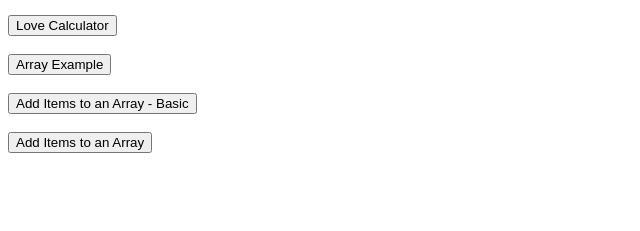
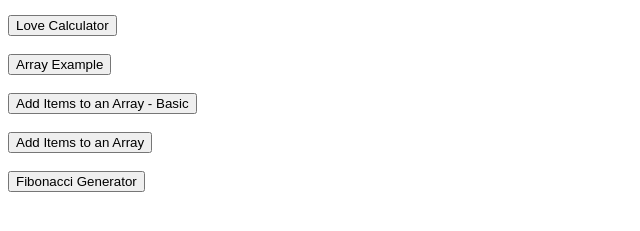
Before and after one commit to estebanvcastro/Intermediate-JavaScript, a plain HTML site: page index.html in a window 1280 px wide. Shown: the part 83-314 px from the top of the page, without its empty margins (0-640 px from the left). Drawn offline with Linux system fonts and the light colour scheme.

Commit message:
Fibonacci solution, last lesson Intermediate JS

```diff
--- a/index.html
+++ b/index.html
@@ -27,6 +27,10 @@
     <br>
     <button onclick="fizzBuzz()">Add Items to an Array</button>
 
+    <br>
+    <br>
+    <button onclick="fibonacciGenerator(5)">Fibonacci Generator</button>
+
 
 
 </body>
--- a/js/indexJS.js
+++ b/js/indexJS.js
@@ -97,3 +97,65 @@ function fizzBuzz(){
     count++;
     alert (out);
 }
+
+/*Who's buying lunch? Code Challenge: 133*/
+
+/*function whosPaying (names){
+
+    var randomIndex = Math.floor(Math.random() * names.length);
+
+    var randomName = names [randomIndex];
+
+    return randomName + " is going to buy lunch today!";
+
+}*/
+
+/*While Loop: Solution to the 99 bottles Challenge, 135
+
+function beer(){
+    var numberOfBottles = 99;
+
+    while(numberOfBottles >= 0 ){
+
+        var bottleWord = "bottles";
+
+        if (numberOfBottles === 1){
+            bottleWord = "bottle";
+        }
+
+        prompt (numberOfBottles + " " + bottleWord + " of beer on the wall");
+        prompt (numberOfBottles + " " + bottleWord + " of beer,");
+        prompt ("Take one down, pass it around,");
+        numberOfBottles--
+        prompt (numberOfBottles + " " + bottleWord + " of beer on the wall");
+
+    }
+
+}*/
+
+/*Fibonacci Code Challenge*/
+function fibonacciGenerator (n) {
+    //Do NOT change any of the code above 👆
+
+        //Write your code here:
+        var fibonacci = [];
+        if (n == 1 ){
+            fibonacci = [0];
+        }else if (n === 2){
+
+            fibonacci = [0,1];
+
+        }else{
+            fibonacci = [0,1];
+
+           for (var i = 2; i < n; i++){
+               fibonacci.push (fibonacci[fibonacci.length-2] + fibonacci[fibonacci.length-1]);
+           }
+        }
+
+        alert (fibonacci);
+
+        //Return an array of fibonacci numbers starting from 0.
+
+    //Do NOT change any of the code below 👇
+    }
```
